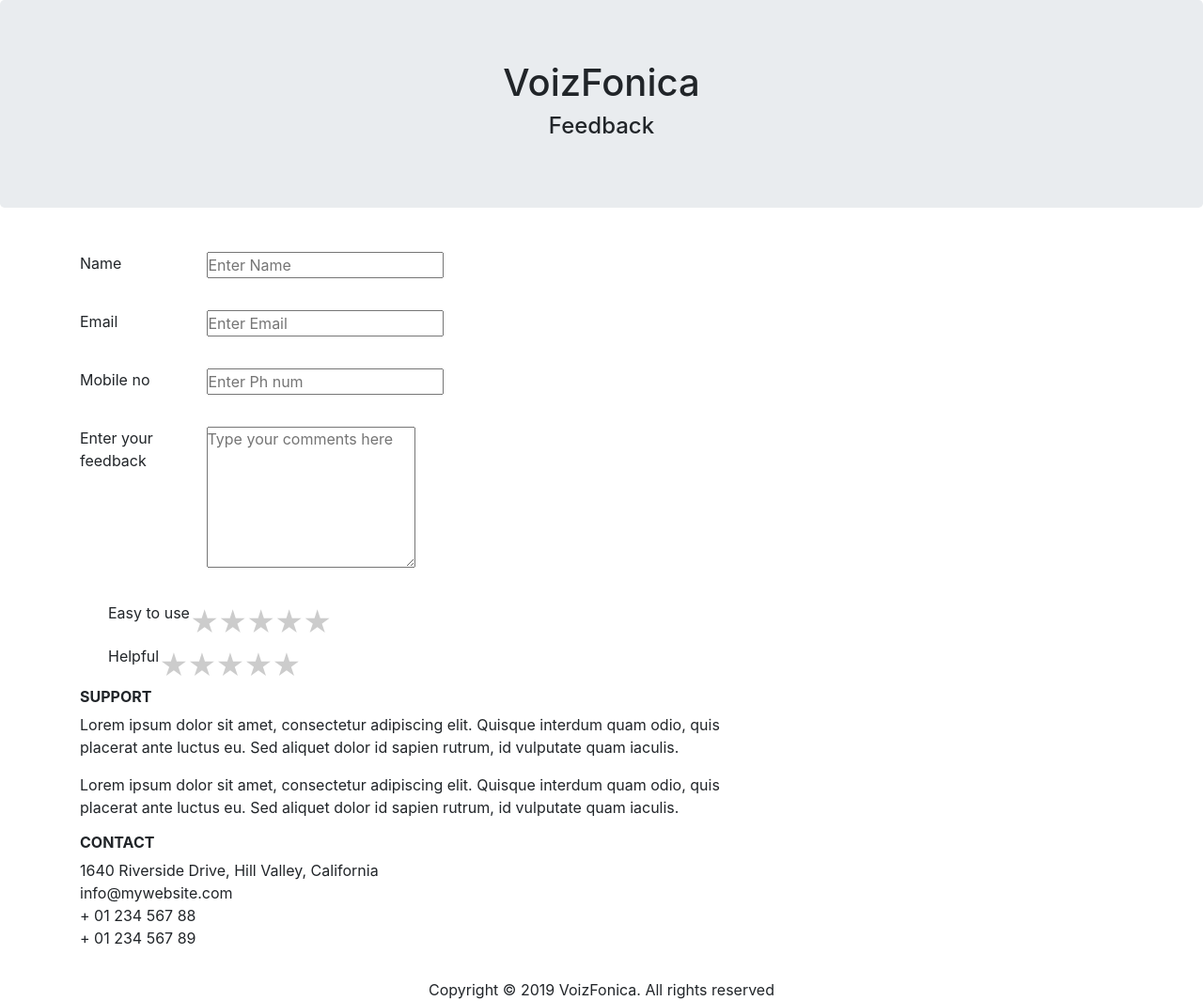
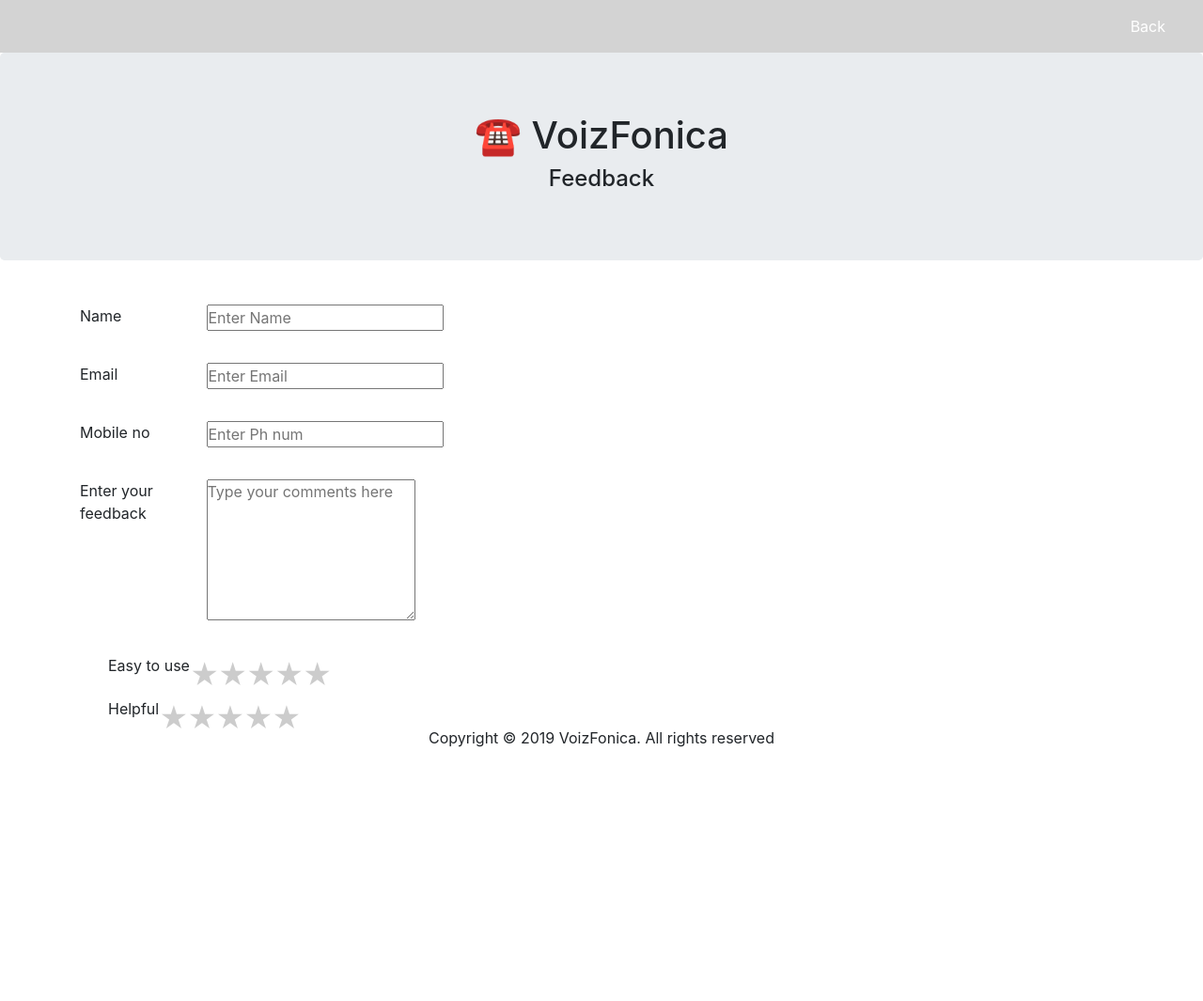
Before and after one commit to selvasudha/team02, a plain HTML site: page feedback.html in a window 1280 px wide. Shown: the whole page at 94% size. After the commit the page ends 800 px from the top, so only its background shows below. Drawn offline with nearby package versions, Linux system fonts and the light colour scheme.

Commit message:
commiting files

```diff
--- a/bills.css
+++ b/bills.css
@@ -1,6 +1,27 @@
 .btn{
 	margin-left: 600px;
 }
-.page-footer{
+.footer-copyright{
 	padding:100px;
 }
+.navbar {
+	background: #D3D3D3;
+}
+
+.nav-link,
+.navbar-brand {
+	color: #fff;
+	cursor: pointer;
+}
+
+.nav-link {
+	margin-right: 1em !important;
+}
+
+.nav-link:hover {
+	color: #000;
+}
+
+.navbar-collapse {
+	justify-content: flex-end;
+}
--- a/feedback.css
+++ b/feedback.css
@@ -2,13 +2,13 @@
     margin: 0;
     padding: 0;
 }
-.row{
-	display:block;
-	/* display:inline-block; */
+.star{
+	/* display:block; */
+	display:inline-block;
 }
 .col{
-	display:block;
-	/* display:inline-block; */
+	/* display:block; */
+	display:inline-block;
 	margin-top:60px;
 
 }
@@ -60,6 +60,27 @@
 	text-align:left;
 	vertical-align:top;
 }
+.navbar {
+	background: #D3D3D3;
+}
+
+.nav-link,
+.navbar-brand {
+	color: #fff;
+	cursor: pointer;
+}
+
+.nav-link {
+	margin-right: 1em !important;
+}
+
+.nav-link:hover {
+	color: #000;
+}
+
+.navbar-collapse {
+	justify-content: flex-end;
+}
 /* .rate input{
 	float: right;
 	display: none;
--- a/feedback.html
+++ b/feedback.html
@@ -11,8 +11,22 @@
 </head>
 <body>
 
+<nav class="navbar navbar-expand-md">
+
+		<button class="navbar-toggler navbar-dark" type="button" data-toggle="collapse" data-target="#main-navigation">
+			<span class="navbar-toggler-icon"></span>
+		</button>
+		<div class="collapse navbar-collapse" id="main-navigation">
+			<ul class="navbar-nav">
+				<li class="nav-item">
+					<a class="nav-link" href="#">Back</a>
+				</li>
+			</ul>
+		</div>
+</nav>
+
 <div class="jumbotron text-center">
-  <h1>VoizFonica</h1>
+  <h1>&phone; VoizFonica</h1>
   <h4>Feedback</h4>
 </div>
 
@@ -79,25 +93,8 @@
 
 
 
-<footer class="page-footer">
-		<div class="container">
-			<div class="row">
-				<div class="col-lg-8 col-md-8 col-sm-12">
-					<h6 class="text-uppercase font-weight-bold">Support</h6>
-					<p>Lorem ipsum dolor sit amet, consectetur adipiscing elit. Quisque interdum quam odio, quis placerat ante luctus eu. Sed aliquet dolor id sapien rutrum, id vulputate quam iaculis.</p>
-					<p>Lorem ipsum dolor sit amet, consectetur adipiscing elit. Quisque interdum quam odio, quis placerat ante luctus eu. Sed aliquet dolor id sapien rutrum, id vulputate quam iaculis.</p>
-				</div>
-				<div class="col-lg-4 col-md-4 col-sm-12">
-					<h6 class="text-uppercase font-weight-bold">Contact</h6>
-					<p>1640 Riverside Drive, Hill Valley, California
-					<br/>info@mywebsite.com
-					<br/>+ 01 234 567 88
-					<br/>+ 01 234 567 89</p>
-				</div>
-			</div>
-		</div>
 		<div class="footer-copyright text-center">Copyright © 2019 VoizFonica. All rights reserved</div>
-	</footer>
+
 
 
 </body>
--- a/imp.css
+++ b/login.css
@@ -1,9 +1,9 @@
-.center {
+/* .center {
   margin: auto;
   width: 30%;
   background-color: #808080;
   padding: 20px;
-}
+} */
 label{
 	display:inline-block;
 	width:200px;
@@ -19,4 +19,26 @@
 .follow{
 	padding-bottom:30px;
 	 padding: 15px;
+	 margin-left:350px;
 }
+.navbar {
+	background: #D3D3D3;
+}
+
+.nav-link,
+.navbar-brand {
+	color: #fff;
+	cursor: pointer;
+}
+
+.nav-link {
+	margin-right: 1em !important;
+}
+
+.nav-link:hover {
+	color: #000;
+}
+
+.navbar-collapse {
+	justify-content: flex-end;
+}
```
Also changed, not shown: bills.html (+19 -5 lines), imp.html (deleted, +0 -63 lines), login.html (added, +54 -0 lines).
